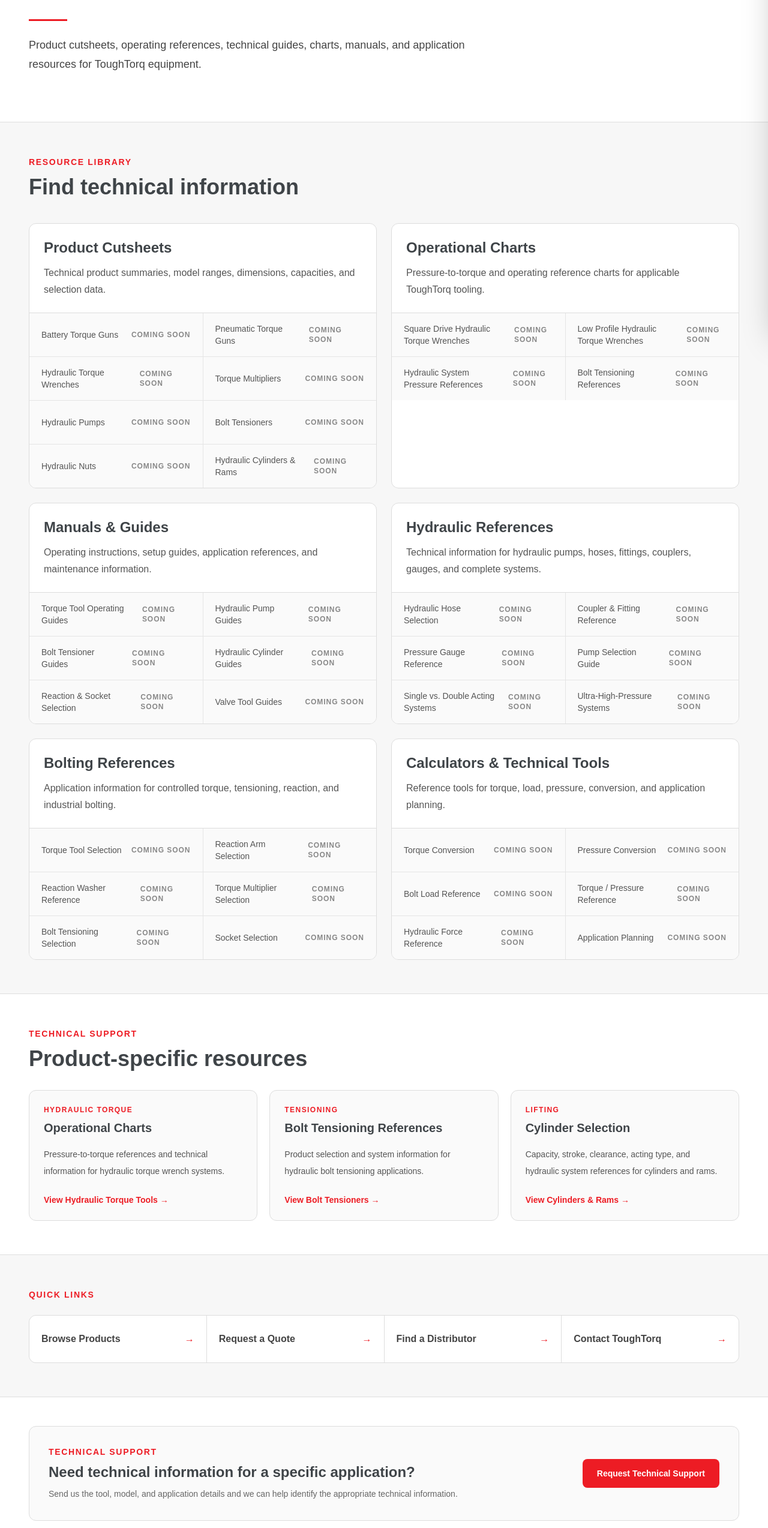
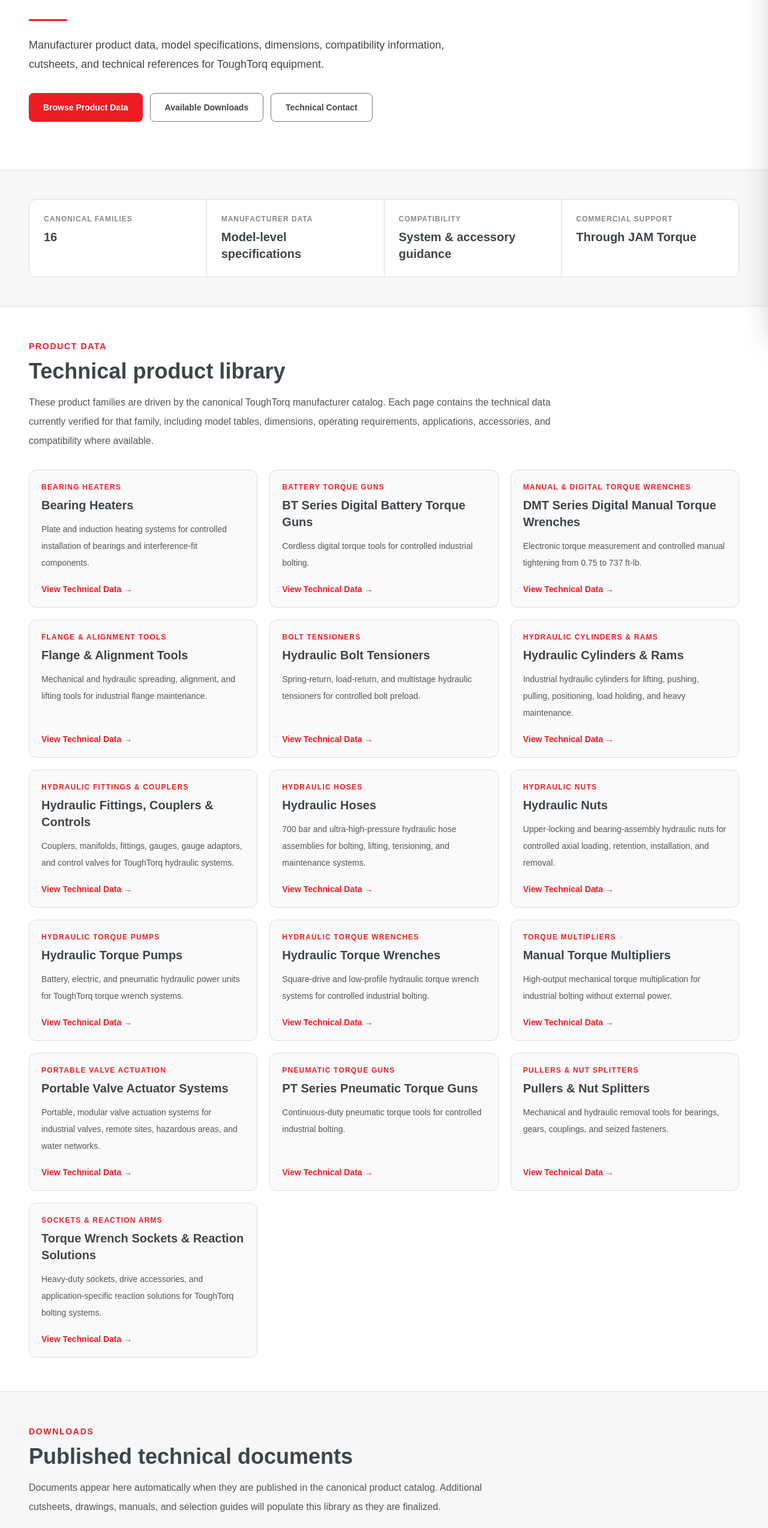
Before and after one commit to mattpearson-blip/toughtorq-site, a Next.js app: page /platform in a window 1280 px wide. Shown: the part 250-2797 px from the top of the page at 60% size. Built offline with nearby package versions, Linux system fonts and the light colour scheme.

Commit message:
Make technical resources catalog-driven

```diff
--- a/app/platform/page.tsx
+++ b/app/platform/page.tsx
@@ -1,109 +1,39 @@
+import type { Metadata } from "next";
 import Link from "next/link";
 
-const resourceGroups = [
-  {
-    title: "Product Cutsheets",
+import { catalogProducts } from "@/data/catalog";
+
+export const metadata: Metadata = {
+  title: "Technical Resources",
   description:
-      "Technical product summaries, model ranges, dimensions, capacities, and selection data.",
-    items: [
-      "Battery Torque Guns",
-      "Pneumatic Torque Guns",
-      "Hydraulic Torque Wrenches",
-      "Torque Multipliers",
-      "Hydraulic Pumps",
-      "Bolt Tensioners",
-      "Hydraulic Nuts",
-      "Hydraulic Cylinders & Rams",
-    ],
-  },
-  {
-    title: "Operational Charts",
-    description:
-      "Pressure-to-torque and operating reference charts for applicable ToughTorq tooling.",
-    items: [
-      "Square Drive Hydraulic Torque Wrenches",
-      "Low Profile Hydraulic Torque Wrenches",
-      "Hydraulic System Pressure References",
-      "Bolt Tensioning References",
-    ],
-  },
-  {
-    title: "Manuals & Guides",
-    description:
-      "Operating instructions, setup guides, application references, and maintenance information.",
-    items: [
-      "Torque Tool Operating Guides",
-      "Hydraulic Pump Guides",
-      "Bolt Tensioner Guides",
-      "Hydraulic Cylinder Guides",
-      "Reaction & Socket Selection",
-      "Valve Tool Guides",
-    ],
-  },
-  {
-    title: "Hydraulic References",
-    description:
-      "Technical information for hydraulic pumps, hoses, fittings, couplers, gauges, and complete systems.",
-    items: [
-      "Hydraulic Hose Selection",
-      "Coupler & Fitting Reference",
-      "Pressure Gauge Reference",
-      "Pump Selection Guide",
-      "Single vs. Double Acting Systems",
-      "Ultra-High-Pressure Systems",
-    ],
-  },
-  {
-    title: "Bolting References",
-    description:
-      "Application information for controlled torque, tensioning, reaction, and industrial bolting.",
-    items: [
-      "Torque Tool Selection",
-      "Reaction Arm Selection",
-      "Reaction Washer Reference",
-      "Torque Multiplier Selection",
-      "Bolt Tensioning Selection",
-      "Socket Selection",
-    ],
-  },
-  {
-    title: "Calculators & Technical Tools",
-    description:
-      "Reference tools for torque, load, pressure, conversion, and application planning.",
-    items: [
-      "Torque Conversion",
-      "Pressure Conversion",
-      "Bolt Load Reference",
-      "Torque / Pressure Reference",
-      "Hydraulic Force Reference",
-      "Application Planning",
-    ],
-  },
-];
+    "ToughTorq technical resources, product data, cutsheets, model specifications, compatibility information, and application references.",
+};
 
-const quickLinks = [
-  {
-    title: "Browse Products",
-    href: "/products",
-  },
-  {
-    title: "Request a Quote",
-    href: "/request-a-quote",
-  },
-  {
-    title: "Find a Distributor",
-    href: "/find-a-distributor",
-  },
-  {
-    title: "Contact ToughTorq",
-    href: "/contact",
-  },
-];
+function productHref(slug: string) {
+  if (slug === "hydraulic-torque-pumps") {
+    return "/products/hydraulic-pumps";
+  }
+
+  return `/products/${slug}`;
+}
 
 export default function ResourcesPage() {
+  const publicProducts = catalogProducts
+    .filter((product) => product.active && product.public)
+    .sort((a, b) => a.displayName.localeCompare(b.displayName));
+
+  const availableDownloads = publicProducts.flatMap((product) =>
+    product.downloads
+      .filter((download) => download.status !== "coming-soon")
+      .map((download) => ({
+        ...download,
+        productName: product.displayName,
+        productSlug: product.slug,
+      }))
+  );
+
   return (
     <main className="bg-[#f5f5f5] text-[#2b2b2b]">
-      {/* HERO */}
       <section className="border-b border-[#dedede] bg-white">
         <div className="mx-auto max-w-7xl px-4 py-16 md:px-8 md:py-20 lg:px-12">
           <p className="text-sm font-bold uppercase tracking-[0.14em] text-[#ed1c24]">
@@ -117,168 +47,236 @@
           <div className="mt-6 h-[3px] w-16 bg-[#ed1c24]" />
 
           <p className="mt-6 max-w-3xl text-lg leading-8 text-[#444444]">
-            Product cutsheets, operating references, technical guides, charts,
-            manuals, and application resources for ToughTorq equipment.
+            Manufacturer product data, model specifications, dimensions,
+            compatibility information, cutsheets, and technical references for
+            ToughTorq equipment.
           </p>
+
+          <div className="mt-8 flex flex-col gap-3 sm:flex-row sm:flex-wrap">
+            <Link
+              href="#product-data"
+              className="inline-flex min-h-12 items-center justify-center rounded-lg bg-[#ed1c24] px-6 py-3 text-sm font-semibold text-white transition hover:opacity-90"
+            >
+              Browse Product Data
+            </Link>
+
+            <Link
+              href="#downloads"
+              className="inline-flex min-h-12 items-center justify-center rounded-lg border border-[#777777] bg-white px-6 py-3 text-sm font-semibold text-[#444444] transition hover:border-[#ed1c24] hover:text-[#ed1c24]"
+            >
+              Available Downloads
+            </Link>
+
+            <Link
+              href="/contact"
+              className="inline-flex min-h-12 items-center justify-center rounded-lg border border-[#777777] bg-white px-6 py-3 text-sm font-semibold text-[#444444] transition hover:border-[#ed1c24] hover:text-[#ed1c24]"
+            >
+              Technical Contact
+            </Link>
+          </div>
         </div>
       </section>
 
-      {/* RESOURCE DIRECTORY */}
       <section className="border-b border-[#dedede] bg-[#f7f7f7]">
-        <div className="mx-auto max-w-7xl px-4 py-14 md:px-8 lg:px-12">
-          <p className="text-sm font-bold uppercase tracking-[0.12em] text-[#ed1c24]">
-            Resource Library
+        <div className="mx-auto max-w-7xl px-4 py-12 md:px-8 lg:px-12">
+          <div className="grid gap-px overflow-hidden rounded-xl border border-[#dddddd] bg-[#dddddd] md:grid-cols-4">
+            {[
+              ["Canonical Families", String(publicProducts.length)],
+              ["Manufacturer Data", "Model-level specifications"],
+              ["Compatibility", "System & accessory guidance"],
+              ["Commercial Support", "Through JAM Torque"],
+            ].map(([label, value]) => (
+              <div key={label} className="bg-white p-6">
+                <p className="text-xs font-bold uppercase tracking-[0.08em] text-[#888888]">
+                  {label}
                 </p>
-
-          <h2 className="mt-3 text-3xl font-semibold text-[#3f4448] md:text-4xl">
-            Find technical information
-          </h2>
-
-          <div className="mt-10 grid gap-6 lg:grid-cols-2">
-            {resourceGroups.map((group) => (
-              <section
-                key={group.title}
-                className="overflow-hidden rounded-xl border border-[#dddddd] bg-white"
-              >
-                <div className="border-b border-[#dddddd] p-6">
-                  <h3 className="text-2xl font-semibold text-[#3f4448]">
-                    {group.title}
-                  </h3>
-
-                  <p className="mt-3 leading-7 text-[#555555]">
-                    {group.description}
+                <p className="mt-2 text-xl font-semibold text-[#3f4448]">
+                  {value}
                 </p>
               </div>
-
-                <div className="grid gap-px bg-[#e5e5e5] sm:grid-cols-2">
-                  {group.items.map((item) => (
-                    <div
-                      key={item}
-                      className="flex min-h-[72px] items-center justify-between gap-4 bg-[#fafafa] px-5 py-4"
-                    >
-                      <span className="text-sm font-medium text-[#555555]">
-                        {item}
-                      </span>
-
-                      <span className="text-xs font-semibold uppercase tracking-[0.08em] text-[#888888]">
-                        Coming Soon
-                      </span>
-                    </div>
-                  ))}
-                </div>
-              </section>
             ))}
           </div>
         </div>
       </section>
 
-      {/* FEATURED RESOURCES */}
-      <section className="border-b border-[#dedede] bg-white">
+      <section
+        id="product-data"
+        className="scroll-mt-24 border-b border-[#dedede] bg-white"
+      >
         <div className="mx-auto max-w-7xl px-4 py-14 md:px-8 lg:px-12">
           <p className="text-sm font-bold uppercase tracking-[0.12em] text-[#ed1c24]">
-            Technical Support
+            Product Data
           </p>
 
           <h2 className="mt-3 text-3xl font-semibold text-[#3f4448] md:text-4xl">
-            Product-specific resources
+            Technical product library
           </h2>
 
-          <div className="mt-8 grid gap-5 md:grid-cols-3">
+          <p className="mt-4 max-w-4xl leading-8 text-[#555555]">
+            These product families are driven by the canonical ToughTorq
+            manufacturer catalog. Each page contains the technical data
+            currently verified for that family, including model tables,
+            dimensions, operating requirements, applications, accessories, and
+            compatibility where available.
+          </p>
+
+          <div className="mt-8 grid gap-5 md:grid-cols-2 lg:grid-cols-3">
+            {publicProducts.map((product) => (
               <Link
-              href="/products/hydraulic-torque-wrenches"
-              className="rounded-xl border border-[#dddddd] bg-[#fafafa] p-6 transition hover:border-[#ed1c24]"
+                key={product.id}
+                href={productHref(product.slug)}
+                className="group flex h-full flex-col rounded-xl border border-[#dddddd] bg-[#fafafa] p-5 transition hover:border-[#ed1c24]"
               >
-              <p className="text-xs font-bold uppercase tracking-[0.12em] text-[#ed1c24]">
-                Hydraulic Torque
+                <p className="text-xs font-bold uppercase tracking-[0.1em] text-[#ed1c24]">
+                  {product.family}
                 </p>
 
                 <h3 className="mt-2 text-xl font-semibold text-[#3f4448]">
-                Operational Charts
+                  {product.displayName}
                 </h3>
 
-              <p className="mt-4 text-sm leading-7 text-[#555555]">
-                Pressure-to-torque references and technical information for
-                hydraulic torque wrench systems.
+                <p className="mt-3 text-sm leading-7 text-[#555555]">
+                  {product.shortDescription}
                 </p>
 
-              <p className="mt-6 text-sm font-semibold text-[#ed1c24]">
-                View Hydraulic Torque Tools →
+                <div className="mt-auto pt-5">
+                  <p className="text-sm font-semibold text-[#ed1c24]">
+                    View Technical Data →
                   </p>
-            </Link>
-
-            <Link
-              href="/products/bolt-tensioners"
-              className="rounded-xl border border-[#dddddd] bg-[#fafafa] p-6 transition hover:border-[#ed1c24]"
-            >
-              <p className="text-xs font-bold uppercase tracking-[0.12em] text-[#ed1c24]">
-                Tensioning
-              </p>
-
-              <h3 className="mt-2 text-xl font-semibold text-[#3f4448]">
-                Bolt Tensioning References
-              </h3>
-
-              <p className="mt-4 text-sm leading-7 text-[#555555]">
-                Product selection and system information for hydraulic bolt
-                tensioning applications.
-              </p>
-
-              <p className="mt-6 text-sm font-semibold text-[#ed1c24]">
-                View Bolt Tensioners →
-              </p>
-            </Link>
-
-            <Link
-              href="/products/hydraulic-cylinders-rams"
-              className="rounded-xl border border-[#dddddd] bg-[#fafafa] p-6 transition hover:border-[#ed1c24]"
-            >
-              <p className="text-xs font-bold uppercase tracking-[0.12em] text-[#ed1c24]">
-                Lifting
-              </p>
-
-              <h3 className="mt-2 text-xl font-semibold text-[#3f4448]">
-                Cylinder Selection
-              </h3>
-
-              <p className="mt-4 text-sm leading-7 text-[#555555]">
-                Capacity, stroke, clearance, acting type, and hydraulic system
-                references for cylinders and rams.
-              </p>
-
-              <p className="mt-6 text-sm font-semibold text-[#ed1c24]">
-                View Cylinders & Rams →
-              </p>
-            </Link>
                 </div>
-        </div>
-      </section>
-
-      {/* QUICK LINKS */}
-      <section className="border-b border-[#dedede] bg-[#f7f7f7]">
-        <div className="mx-auto max-w-7xl px-4 py-14 md:px-8 lg:px-12">
-          <p className="text-sm font-bold uppercase tracking-[0.12em] text-[#ed1c24]">
-            Quick Links
-          </p>
-
-          <div className="mt-6 grid gap-px overflow-hidden rounded-xl border border-[#dddddd] bg-[#dddddd] sm:grid-cols-2 lg:grid-cols-4">
-            {quickLinks.map((item) => (
-              <Link
-                key={item.title}
-                href={item.href}
-                className="flex min-h-[78px] items-center justify-between gap-4 bg-white px-5 py-4 font-semibold text-[#444444] transition hover:text-[#ed1c24]"
-              >
-                <span>{item.title}</span>
-                <span className="text-[#ed1c24]">→</span>
               </Link>
             ))}
           </div>
         </div>
       </section>
 
-      {/* SUPPORT CTA */}
-      <section className="bg-white">
+      <section
+        id="downloads"
+        className="scroll-mt-24 border-b border-[#dedede] bg-[#f7f7f7]"
+      >
+        <div className="mx-auto max-w-7xl px-4 py-14 md:px-8 lg:px-12">
+          <p className="text-sm font-bold uppercase tracking-[0.12em] text-[#ed1c24]">
+            Downloads
+          </p>
+
+          <h2 className="mt-3 text-3xl font-semibold text-[#3f4448] md:text-4xl">
+            Published technical documents
+          </h2>
+
+          <p className="mt-4 max-w-3xl leading-8 text-[#555555]">
+            Documents appear here automatically when they are published in the
+            canonical product catalog. Additional cutsheets, drawings, manuals,
+            and selection guides will populate this library as they are
+            finalized.
+          </p>
+
+          {availableDownloads.length > 0 ? (
+            <div className="mt-8 grid gap-5 md:grid-cols-2 lg:grid-cols-3">
+              {availableDownloads.map((download) => (
+                <a
+                  key={`${download.productSlug}-${download.href}`}
+                  href={download.href}
+                  target="_blank"
+                  rel="noreferrer"
+                  className="rounded-xl border border-[#dddddd] bg-white p-5 transition hover:border-[#ed1c24]"
+                >
+                  <p className="text-xs font-bold uppercase tracking-[0.08em] text-[#888888]">
+                    {download.type}
+                  </p>
+
+                  <h3 className="mt-2 text-lg font-semibold text-[#3f4448]">
+                    {download.title}
+                  </h3>
+
+                  <p className="mt-2 text-sm leading-6 text-[#666666]">
+                    {download.productName}
+                  </p>
+
+                  <p className="mt-5 text-sm font-semibold text-[#ed1c24]">
+                    View PDF →
+                  </p>
+                </a>
+              ))}
+            </div>
+          ) : (
+            <div className="mt-8 rounded-xl border border-[#dddddd] bg-white p-6">
+              <p className="font-semibold text-[#3f4448]">
+                Technical documents are being prepared.
+              </p>
+              <p className="mt-2 text-sm leading-7 text-[#666666]">
+                Product data remains available on each technical product page
+                while downloadable documents are finalized.
+              </p>
+            </div>
+          )}
+        </div>
+      </section>
+
+      <section className="border-b border-[#dedede] bg-white">
+        <div className="mx-auto grid max-w-7xl gap-8 px-4 py-14 md:px-8 lg:grid-cols-2 lg:px-12">
+          <div>
+            <p className="text-sm font-bold uppercase tracking-[0.12em] text-[#ed1c24]">
+              Engineering References
+            </p>
+
+            <h2 className="mt-3 text-3xl font-semibold text-[#3f4448]">
+              Technical information by application
+            </h2>
+
+            <div className="mt-7 grid gap-px overflow-hidden rounded-xl border border-[#dddddd] bg-[#dddddd] sm:grid-cols-2">
+              {[
+                "Torque ranges & drive sizes",
+                "Hydraulic working pressure",
+                "Cylinder capacity & stroke",
+                "Bolt tensioning load",
+                "Socket & fastener compatibility",
+                "PVA head & accessory compatibility",
+                "Pump flow & reservoir data",
+                "Dimensions & clearance",
+              ].map((item) => (
+                <div key={item} className="bg-[#fafafa] p-4">
+                  <p className="font-medium text-[#444444]">{item}</p>
+                </div>
+              ))}
+            </div>
+          </div>
+
+          <div className="rounded-xl border border-[#dddddd] bg-[#fafafa] p-6 md:p-8">
+            <p className="text-sm font-bold uppercase tracking-[0.12em] text-[#ed1c24]">
+              Source of Truth
+            </p>
+
+            <h2 className="mt-3 text-2xl font-semibold text-[#3f4448]">
+              ToughTorq owns the technical product record
+            </h2>
+
+            <p className="mt-5 leading-8 text-[#555555]">
+              Product specifications, dimensions, compatibility, engineering
+              information, and manufacturer documents are maintained here as
+              the authoritative ToughTorq record.
+            </p>
+
+            <p className="mt-4 leading-8 text-[#555555]">
+              JAM Torque adds the commercial layer for purchasing, rentals,
+              calibration, service, availability, customer accounts, and
+              transactions.
+            </p>
+
+            <a
+              href="https://jamtorque.com"
+              target="_blank"
+              rel="noreferrer"
+              className="mt-7 inline-flex min-h-11 items-center justify-center rounded-lg border border-[#666666] bg-white px-5 py-2 text-sm font-semibold text-[#444444] transition hover:border-[#ed1c24] hover:text-[#ed1c24]"
+            >
+              Visit JAM Torque →
+            </a>
+          </div>
+        </div>
+      </section>
+
+      <section className="bg-[#f7f7f7]">
         <div className="mx-auto max-w-7xl px-4 py-12 md:px-8 lg:px-12">
-          <div className="flex flex-col items-start justify-between gap-6 rounded-xl border border-[#dddddd] bg-[#fafafa] p-6 md:flex-row md:items-center md:p-8">
+          <div className="flex flex-col items-start justify-between gap-6 rounded-xl border border-[#dddddd] bg-white p-6 md:flex-row md:items-center md:p-8">
             <div>
               <p className="text-sm font-bold uppercase tracking-[0.12em] text-[#ed1c24]">
                 Technical Support
@@ -288,17 +286,18 @@
                 Need technical information for a specific application?
               </h2>
 
-              <p className="mt-2 text-sm leading-6 text-[#666666]">
-                Send us the tool, model, and application details and we can help
-                identify the appropriate technical information.
+              <p className="mt-2 max-w-3xl text-sm leading-6 text-[#666666]">
+                Send ToughTorq the tool, model, operating conditions, and
+                application details so the technical requirement can be
+                reviewed.
               </p>
             </div>
 
             <Link
-              href="/request-a-quote"
+              href="/contact"
               className="inline-flex min-h-12 shrink-0 items-center justify-center rounded-lg bg-[#ed1c24] px-6 py-3 text-sm font-semibold text-white"
             >
-              Request Technical Support
+              Contact ToughTorq
             </Link>
           </div>
         </div>
```
Lines whose indentation alone changed are shown as unchanged.
